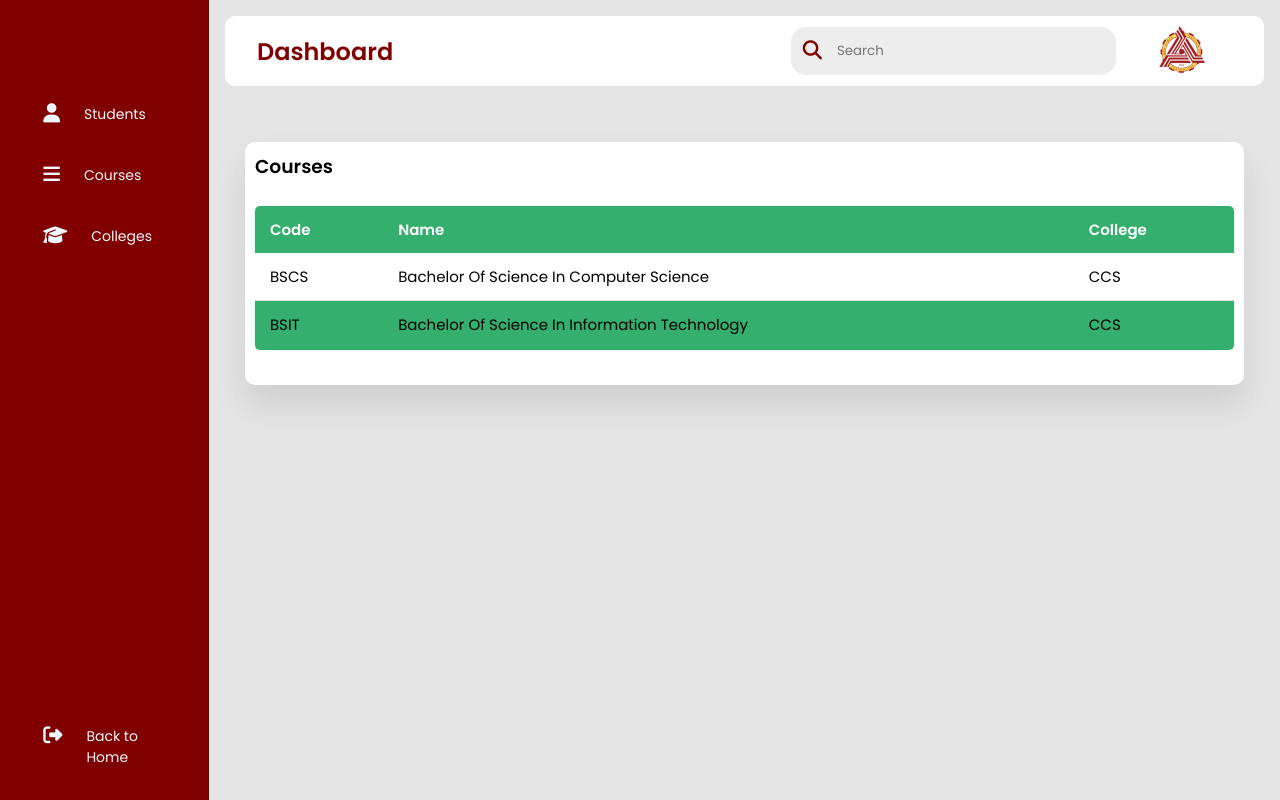
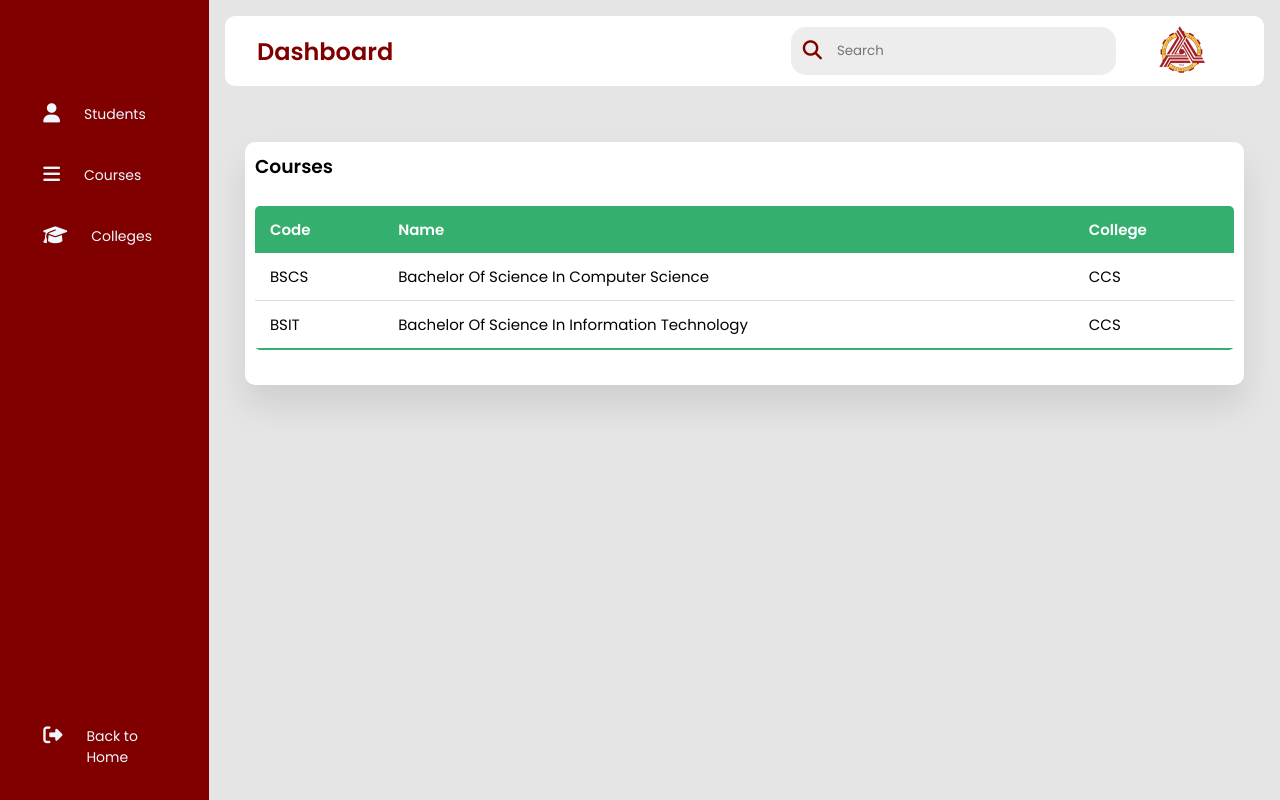
Before and after one commit to fkvasir/Student-Information-System-using-Flask, a Flask app: page /courses in a window 1280 px wide. Run offline with Flask 3, Linux system fonts and the light colour scheme; some libraries are stand-ins or nearby versions.

Commit message:
third commit

```diff
--- a/static/college.css
+++ b/static/college.css
@@ -184,7 +184,7 @@ table thead tr{
 .table tbody tr{
     border-bottom: 1px solid #ddd;
 }
-.table tbody tr:nth-child(even){
+.table tbody tr:nth-child(){
     background: #34AF6D;
 }
 .table tbody tr.active{
--- a/static/courses.css
+++ b/static/courses.css
@@ -184,7 +184,7 @@ table thead tr{
 .table tbody tr{
     border-bottom: 1px solid #ddd;
 }
-.table tbody tr:nth-child(even){
+.table tbody tr:nth-child(){
     background: #34AF6D;
 }
 .table tbody tr.active{
--- a/static/students.css
+++ b/static/students.css
@@ -184,7 +184,7 @@ table thead tr{
 .table tbody tr{
     border-bottom: 1px solid #ddd;
 }
-.table tbody tr:nth-child(even){
+.table tbody tr:nth-child(){
     background: #34AF6D;
 }
 .table tbody tr.active{
```
